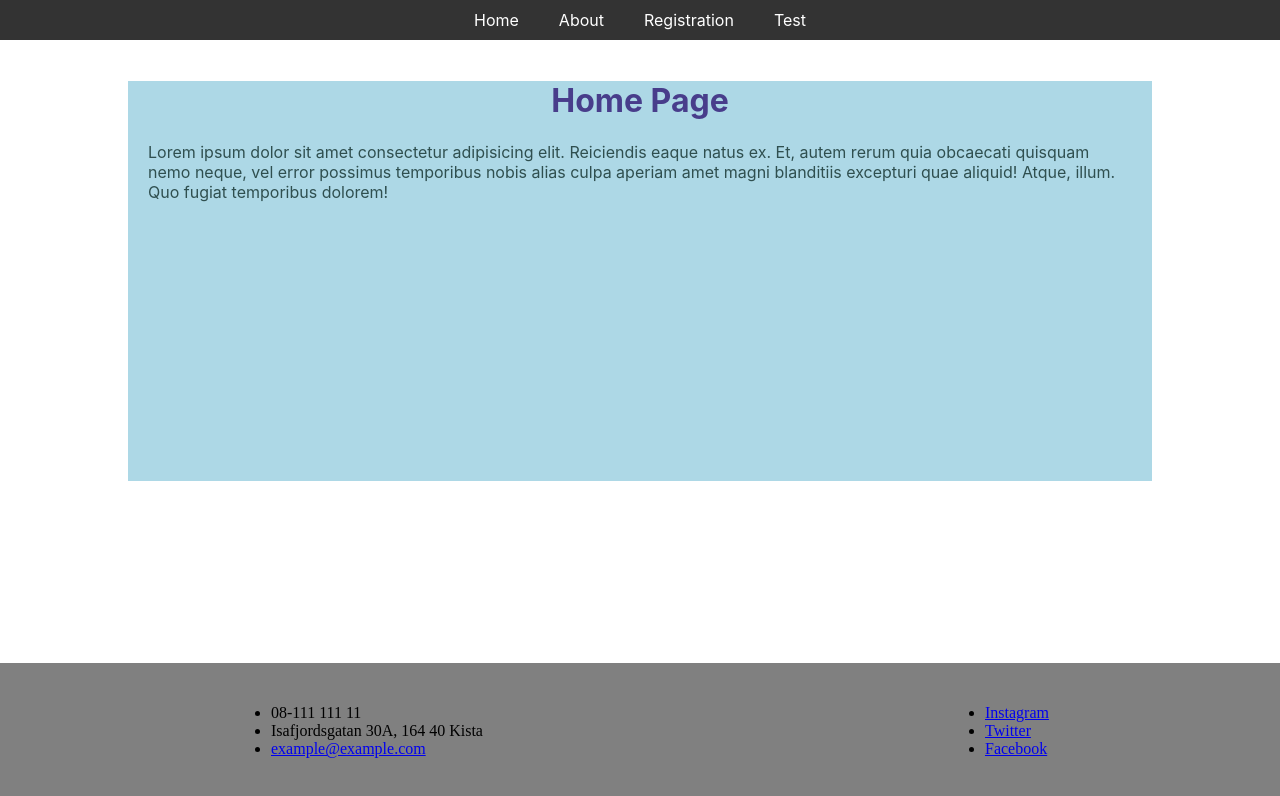
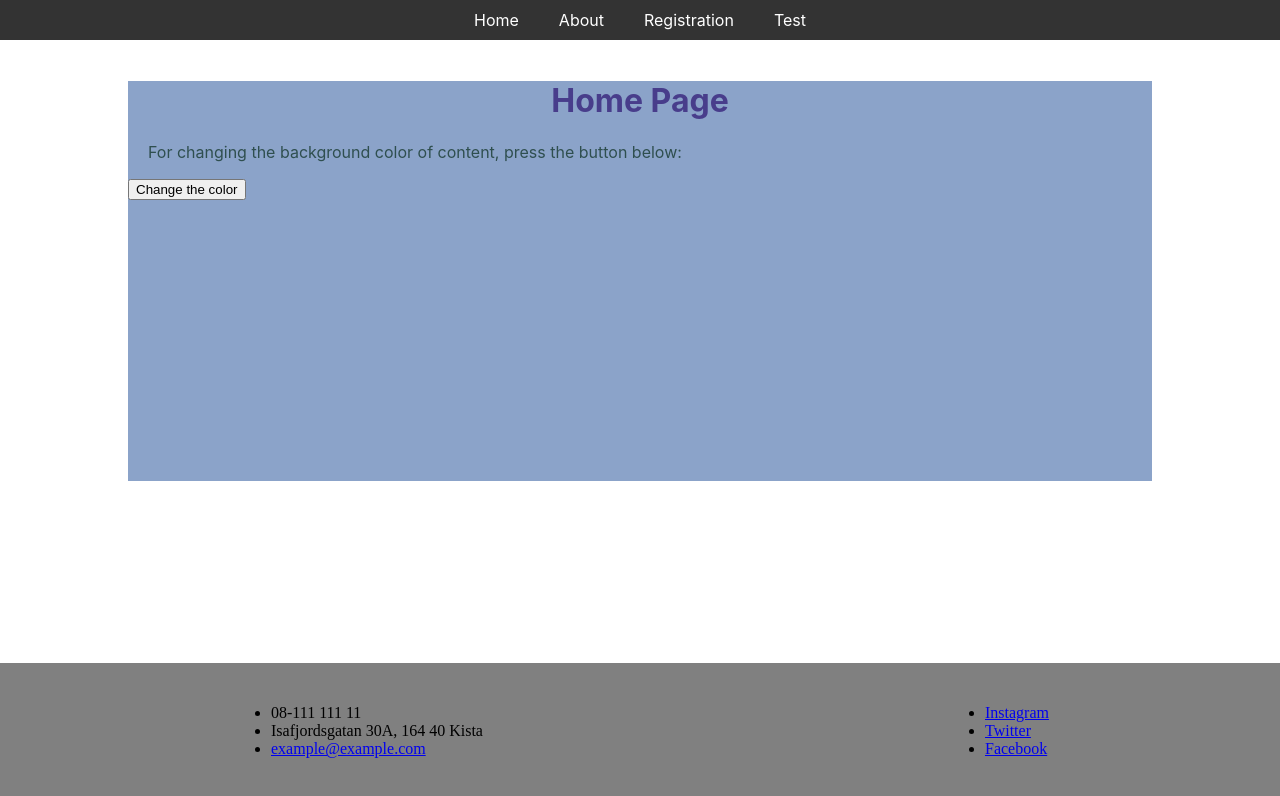
Before and after one commit to sararazm/FirstWebAplicationReact, a React (Create React App) app: page / in a window 1280 px wide. Shown: the top 796 px of the page. Built offline with nearby package versions, Linux system fonts and the light colour scheme.

Commit message:
Setting the changing color by button

```diff
--- a/src/components/Pages/home/Home.js
+++ b/src/components/Pages/home/Home.js
@@ -3,14 +3,25 @@ import "../style.css"
 
 function Home() {
 
+    const [color, setColor] = useState('#8ba3c9');
+
+    const makeRandomColor = () => {
+        const random = `#${Math.floor(Math.random() * 16777215).toString(16)}`
+        return random;
+    }
+    const changeBackgroundColor = () => {
+        const randomColor = makeRandomColor()
+        setColor(randomColor);
+    }
 
     return (
-        <div className="container">
+        <div className="container" style={{ backgroundColor: color }}>
             <h1>Home Page</h1>
 
             <p>
-                Lorem ipsum dolor sit amet consectetur adipisicing elit. Reiciendis eaque natus ex. Et, autem rerum quia obcaecati quisquam nemo neque, vel error possimus temporibus nobis alias culpa aperiam amet magni blanditiis excepturi quae aliquid! Atque, illum. Quo fugiat temporibus dolorem!
+                For changing the background color of content, press the button below:
             </p>
+            <button onClick={changeBackgroundColor}>Change the color</button>
 
         </div>
     )
```
